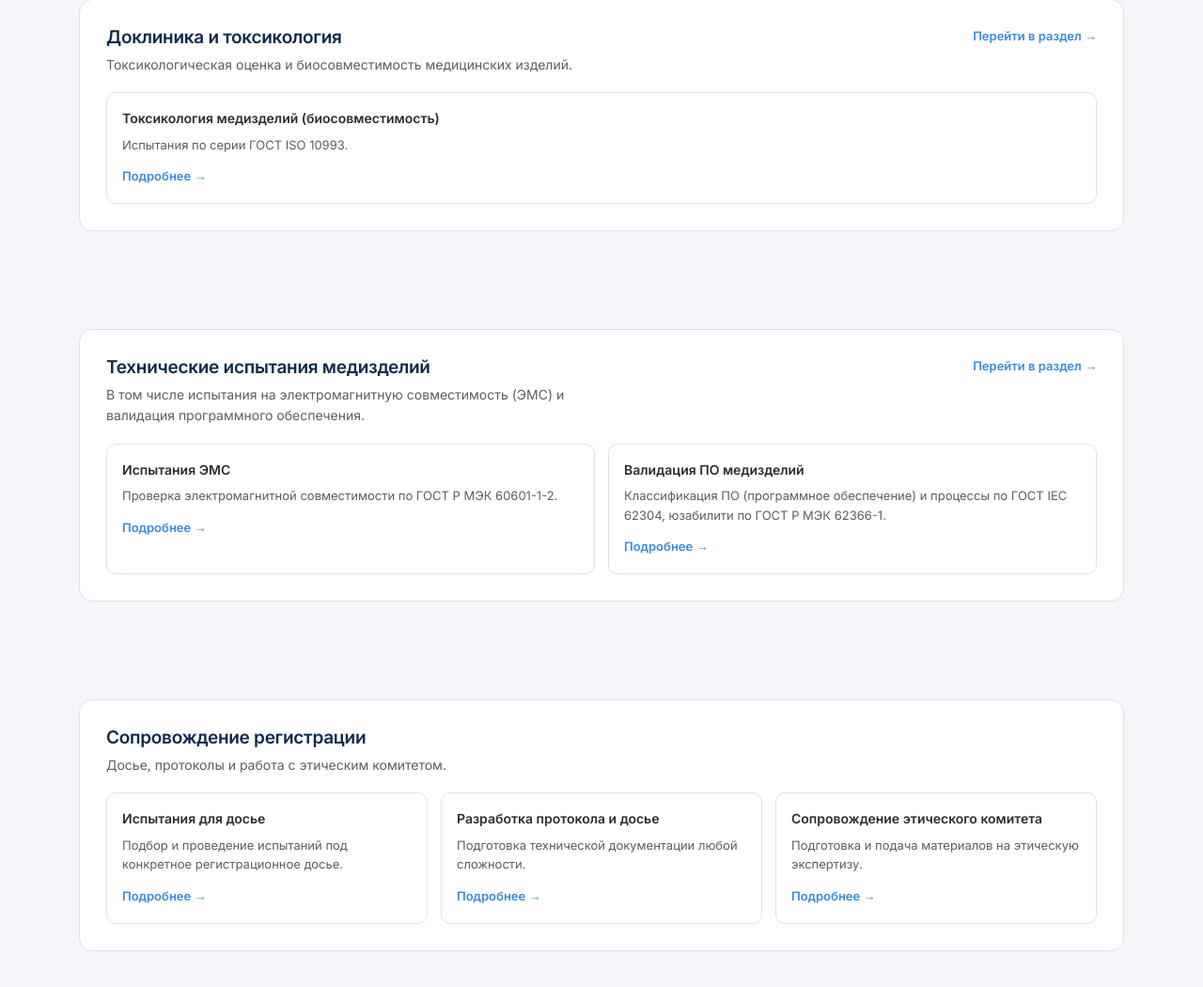
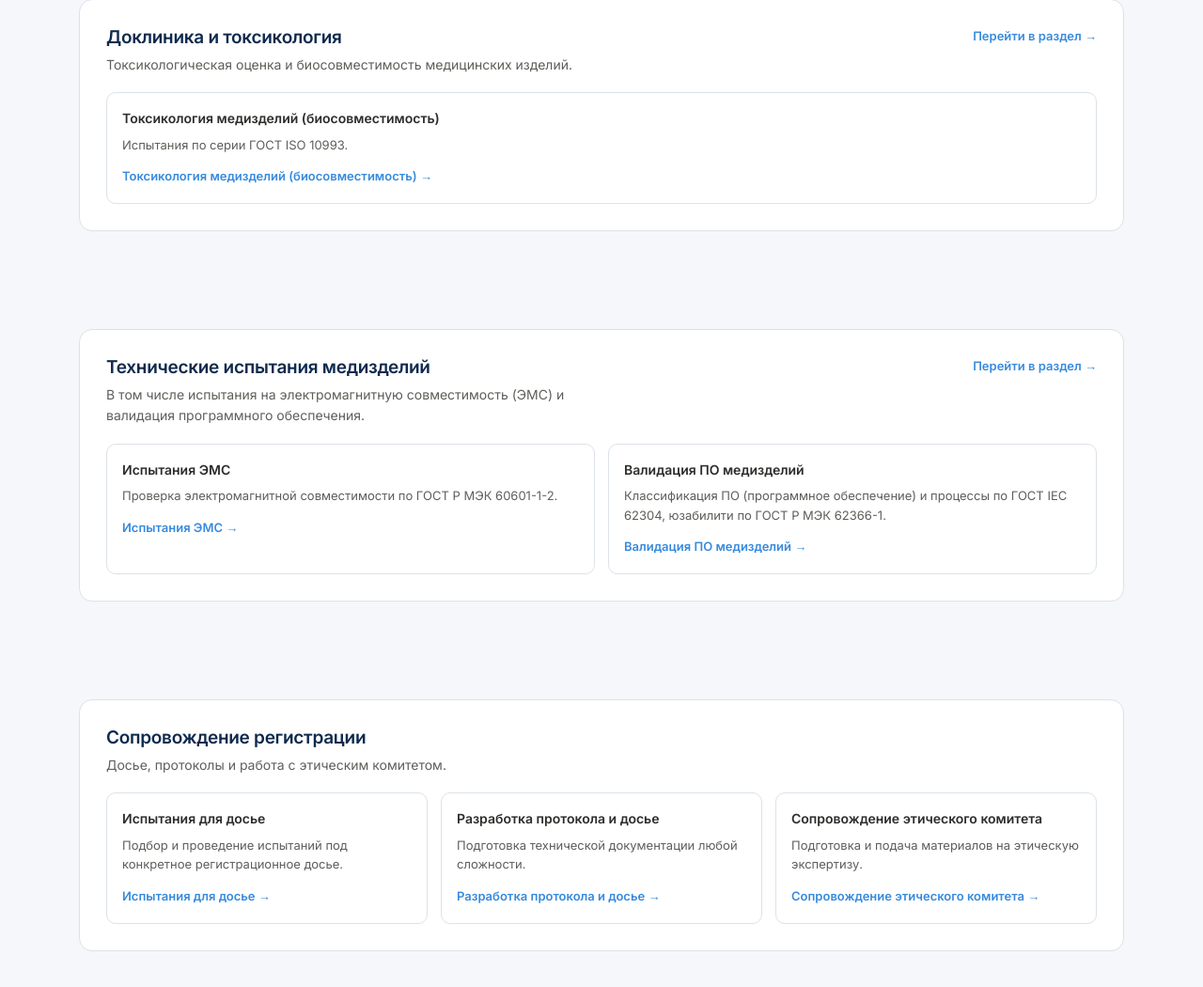
Before and after one commit to gmtossoriamkt/probarium, a plain HTML site: page uslugi/index.html in a window 1280 px wide. Shown: the part 904-1954 px from the top of the page at 94% size. Drawn offline with Linux system fonts and the light colour scheme.

Commit message:
seo: «Подробнее →» заменены описательными анкорами по заголовку карточки (21 ссылка на 6 страницах)
Co-Authored-By: Claude Sonnet 5.5 <noreply@anthropic.com>

```diff
--- a/uslugi/index.html
+++ b/uslugi/index.html
@@ -222,17 +222,17 @@ body.nav-open{overflow:hidden;}
           <div class="sub-card">
             <h4>Анализ клинических данных</h4>
             <p>Клиническая оценка на основании существующих данных без испытаний с участием человека.</p>
-            <a href="/klinicheskie-ispytaniya-medizdeliy/analiz-dannyh/">Подробнее →</a>
+            <a href="/klinicheskie-ispytaniya-medizdeliy/analiz-dannyh/">Анализ клинических данных →</a>
           </div>
           <div class="sub-card">
             <h4>Испытания с участием человека</h4>
             <p>Полноценные клинические испытания для изделий без аналога или с недостаточными клиническими данными.</p>
-            <a href="/klinicheskie-ispytaniya-medizdeliy/s-uchastiem-cheloveka/">Подробнее →</a>
+            <a href="/klinicheskie-ispytaniya-medizdeliy/s-uchastiem-cheloveka/">Испытания с участием человека →</a>
           </div>
           <div class="sub-card">
             <h4>Клинико-лабораторные испытания ИВД</h4>
             <p>Подтверждение аналитических и диагностических характеристик тест-систем.</p>
-            <a href="/klinicheskie-ispytaniya-medizdeliy/in-vitro/">Подробнее →</a>
+            <a href="/klinicheskie-ispytaniya-medizdeliy/in-vitro/">Клинико-лабораторные испытания ИВД →</a>
           </div>
         </div>
       </div>
@@ -250,7 +250,7 @@ body.nav-open{overflow:hidden;}
           <a class="hub-link" href="/doklinicheskie-issledovaniya/">Перейти в раздел →</a>
         </div>
         <div class="sub-grid">
-          <div class="sub-card"><h4>Токсикология медизделий (биосовместимость)</h4><p>Испытания по серии ГОСТ ISO 10993.</p><a href="/doklinicheskie-issledovaniya/toksikologiya-medizdeliy/">Подробнее →</a></div>
+          <div class="sub-card"><h4>Токсикология медизделий (биосовместимость)</h4><p>Испытания по серии ГОСТ ISO 10993.</p><a href="/doklinicheskie-issledovaniya/toksikologiya-medizdeliy/">Токсикология медизделий (биосовместимость) →</a></div>
         </div>
       </div>
     </div>
@@ -267,8 +267,8 @@ body.nav-open{overflow:hidden;}
           <a class="hub-link" href="/tehnicheskie-ispytaniya-medizdeliy/">Перейти в раздел →</a>
         </div>
         <div class="sub-grid">
-          <div class="sub-card"><h4>Испытания ЭМС</h4><p>Проверка электромагнитной совместимости по ГОСТ Р МЭК 60601-1-2.</p><a href="/tehnicheskie-ispytaniya-medizdeliy/ems/">Подробнее →</a></div>
-          <div class="sub-card"><h4>Валидация ПО медизделий</h4><p>Классификация ПО (программное обеспечение) и процессы по ГОСТ IEC 62304, юзабилити по ГОСТ Р МЭК 62366-1.</p><a href="/tehnicheskie-ispytaniya-medizdeliy/validaciya-po/">Подробнее →</a></div>
+          <div class="sub-card"><h4>Испытания ЭМС</h4><p>Проверка электромагнитной совместимости по ГОСТ Р МЭК 60601-1-2.</p><a href="/tehnicheskie-ispytaniya-medizdeliy/ems/">Испытания ЭМС →</a></div>
+          <div class="sub-card"><h4>Валидация ПО медизделий</h4><p>Классификация ПО (программное обеспечение) и процессы по ГОСТ IEC 62304, юзабилити по ГОСТ Р МЭК 62366-1.</p><a href="/tehnicheskie-ispytaniya-medizdeliy/validaciya-po/">Валидация ПО медизделий →</a></div>
         </div>
       </div>
     </div>
@@ -284,9 +284,9 @@ body.nav-open{overflow:hidden;}
           </div>
         </div>
         <div class="sub-grid">
-          <div class="sub-card"><h4>Испытания для досье</h4><p>Подбор и проведение испытаний под конкретное регистрационное досье.</p><a href="/registraciya-medizdeliy/">Подробнее →</a></div>
-          <div class="sub-card"><h4>Разработка протокола и досье</h4><p>Подготовка технической документации любой сложности.</p><a href="/razrabotka-dokumentatsii/">Подробнее →</a></div>
-          <div class="sub-card"><h4>Сопровождение этического комитета</h4><p>Подготовка и подача материалов на этическую экспертизу.</p><a href="/eticheskiy-komitet/">Подробнее →</a></div>
+          <div class="sub-card"><h4>Испытания для досье</h4><p>Подбор и проведение испытаний под конкретное регистрационное досье.</p><a href="/registraciya-medizdeliy/">Испытания для досье →</a></div>
+          <div class="sub-card"><h4>Разработка протокола и досье</h4><p>Подготовка технической документации любой сложности.</p><a href="/razrabotka-dokumentatsii/">Разработка протокола и досье →</a></div>
+          <div class="sub-card"><h4>Сопровождение этического комитета</h4><p>Подготовка и подача материалов на этическую экспертизу.</p><a href="/eticheskiy-komitet/">Сопровождение этического комитета →</a></div>
         </div>
       </div>
     </div>
```
Also changed, not shown: doklinicheskie-issledovaniya/index.html (+1 -1 lines), index.html (+3 -3 lines), klinicheskie-ispytaniya-medizdeliy/index.html (+3 -3 lines), o-kompanii/index.html (+1 -1 lines), tehnicheskie-ispytaniya-medizdeliy/index.html (+1 -1 lines).
